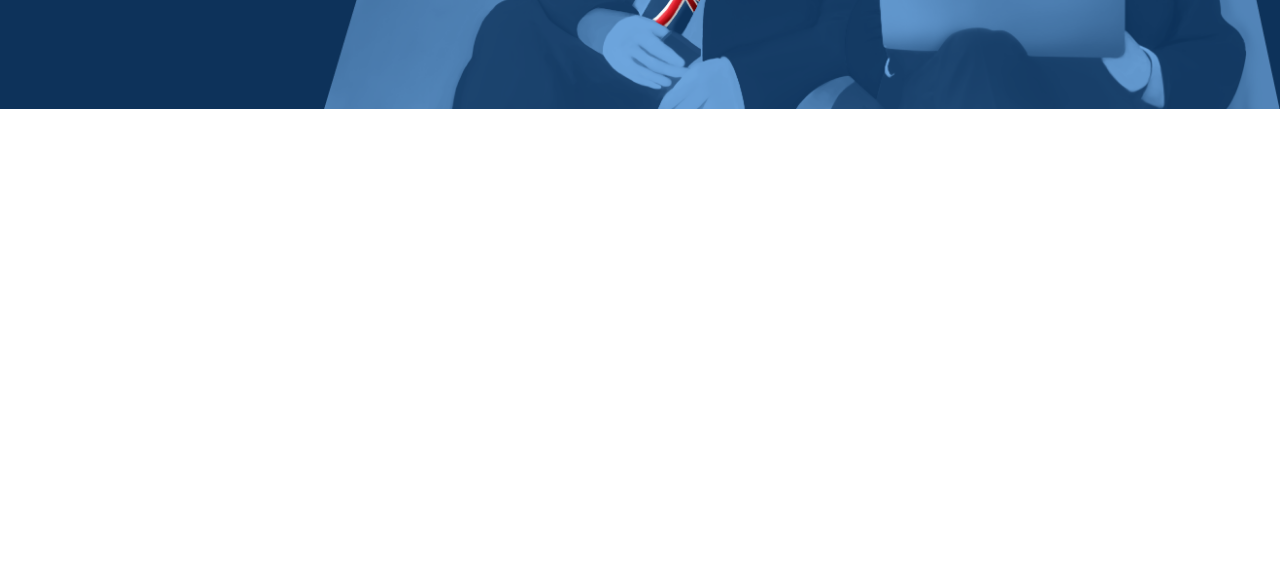
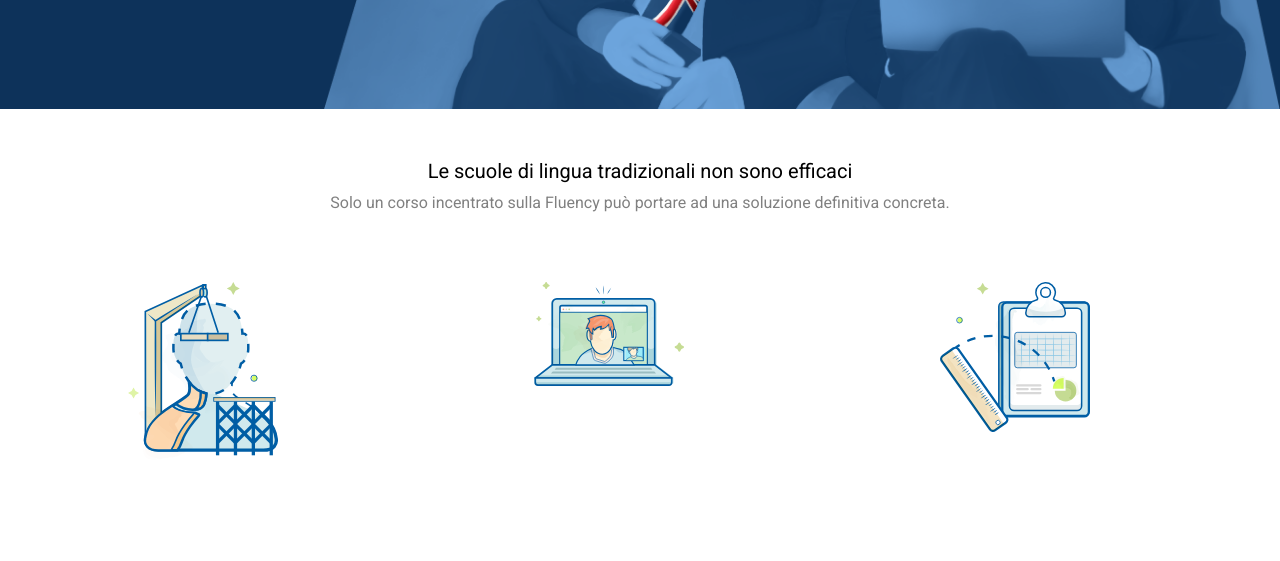
Before and after one commit to Viggianello/htmlcss-fluentify, a plain HTML site: page index.html in a window 1280 px wide. Shown: the part 391-952 px from the top of the page. Drawn offline with Linux system fonts and the light colour scheme.

Commit message:
immagini di contenuto...seguirà immagini di bellezza

```diff
--- a/index.html
+++ b/index.html
@@ -52,7 +52,19 @@
             </div>
         </header>
         <div class="body-block">
-
+            <div id="intestazione">
+                <p>Le scuole di lingua tradizionali non sono efficaci</p>
+                <p>Solo un corso incentrato sulla Fluency può portare ad una soluzione definitiva concreta.</p>
+            </div>
+            <div class="blocco-immagine">
+                <img src="images/profile.svg" alt="">
+            </div>
+            <div class="blocco-immagine">
+                <img src="images/computer.svg" alt="">
+            </div>
+            <div class="blocco-immagine">
+                <img src="images/doc.svg" alt="">
+            </div>
         </div>
         <div class="body-block-blue">
 
--- a/style.css
+++ b/style.css
@@ -121,6 +121,25 @@ header {
 }
 .body-block{
     height: 1200px;
+    text-align: center;
+    margin-top: 50px;
+}
+
+#intestazione p:nth-child(1){
+    font-size: 20px;
+}
+
+#intestazione p:nth-child(2){
+    margin-top: 10px;
+    color: grey;
+}
+
+.blocco-immagine{
+    height: 150px;
+    width: 150px;
+    float: left;
+    margin: 70px 10%;
+    background-size: cover;
 }
 
 .body-block-blue{
```
Also changed, not shown: images/computer.svg (added), images/doc.svg (added), images/profile.svg (added).
